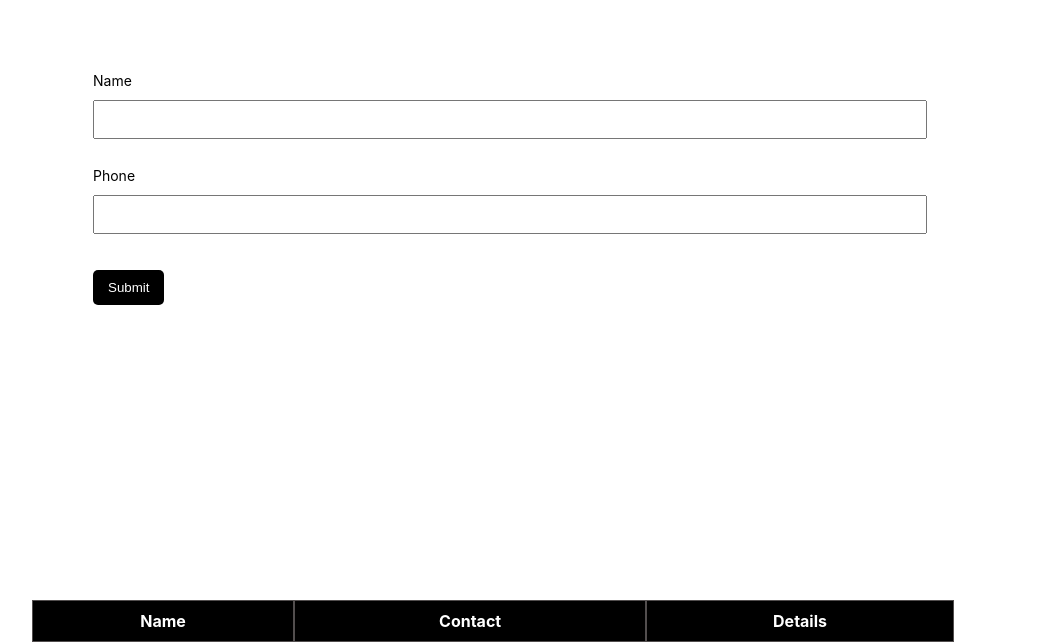
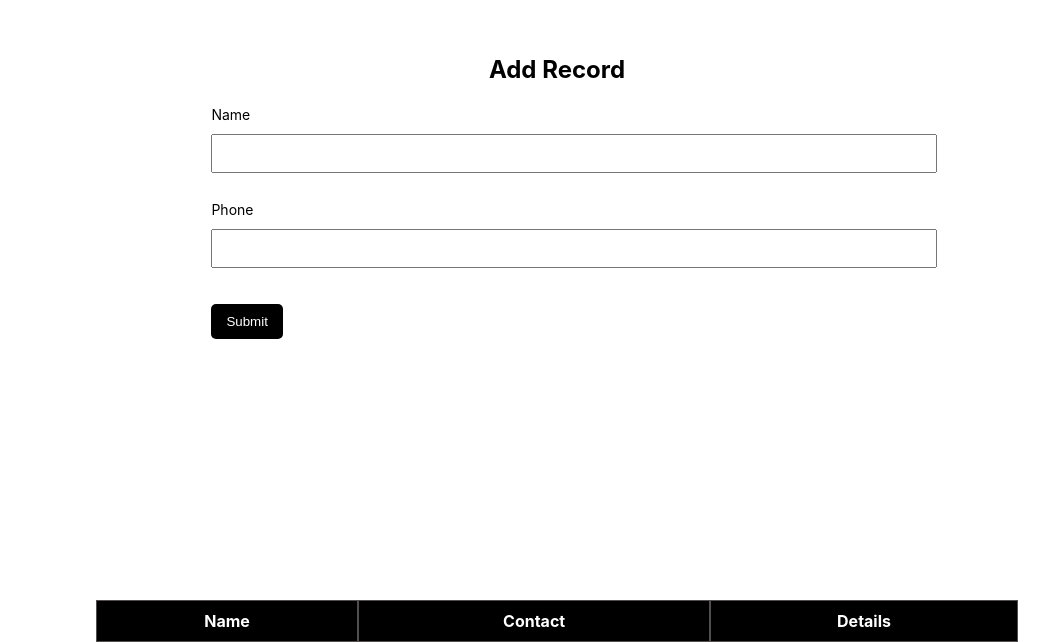
Before and after one commit to philip-helios/helios-task-1, a React (Create React App) app: page / in a window 1280 px wide. Shown: the part 158-800 px from the top of the page, without its empty margins (83-1132 px from the left). Built offline with nearby package versions, Linux system fonts and the light colour scheme.

Commit message:
centered the table and form in homepage

```diff
--- a/src/Styles/style.scss
+++ b/src/Styles/style.scss
@@ -7,20 +7,19 @@
 	width: 90%;
 	display: flex;
 	flex-direction: column;
-	justify-content: center;
-	align-self: center;
+	margin: auto;
 }
 
  /*style for form*/
 
 .form-container {
-	width: 800px;
+	width:60%;
 	clear: both;
 	margin: auto;
 	text-align: left;
   }
 
-.form-group {
+.form-container {
 	input {
 		width: 100%;
 		clear: both;
--- a/src/components/Home/Home.js
+++ b/src/components/Home/Home.js
@@ -67,19 +67,14 @@ const Home = () => {
     return (
         <div className='wrapper-main'>
             <form onSubmit={handleSubmit} className='form-container'>
-                <div className="form-group">
+                <h2 className='text-center'>Add Record</h2>
                 <label>Name</label>
                 <input type="text" name="name"/><br />
                 <p className='text-error'>{nameError}</p>
-                </div>
-                <div className="form-group">
                 <label>Phone</label>
                 <input type="text" name="contact"/><br />
                 <p className='text-error'>{phoneError}</p>
-                </div>
-                <div className="form-group">
                 <input className='submit-button' type="submit" value="Submit"/>
-                </div>
             </form>
             <div class="table" id="results">
                 <div class='theader'>
```
Lines whose indentation alone changed are shown as unchanged.
